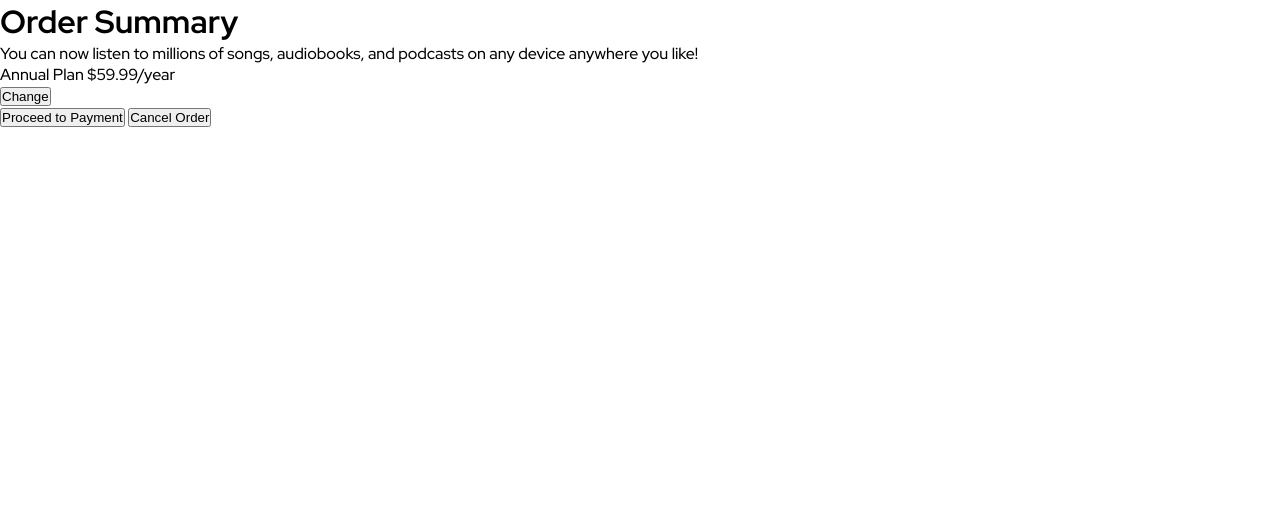
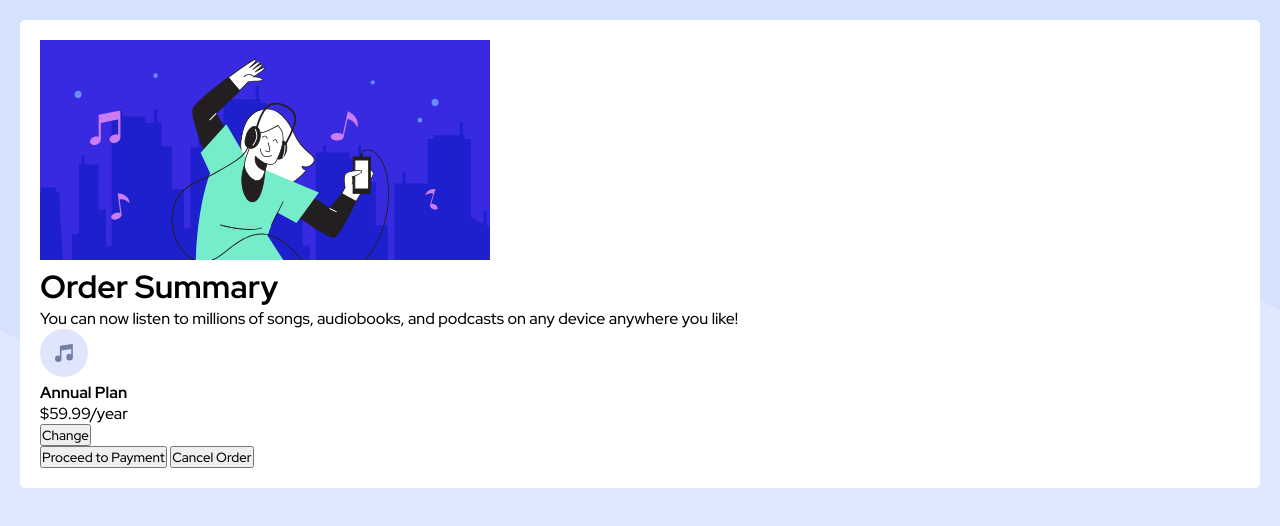
Before and after one commit to mizrmx/Order-Summary-Component, a plain HTML site: page index.html in a window 1280 px wide. Drawn offline with Linux system fonts and the light colour scheme.

Commit message:
Update structure and css

```diff
--- a/css/style.css
+++ b/css/style.css
@@ -1,4 +1,13 @@
 @import url("https://fonts.googleapis.com/css2?family=Red+Hat+Display:wght@500;700;900&display=swap");
+
+:root
+{
+    --pale-blue: hsl(225, 100%, 94%);
+    --bright-blue: hsl(245, 75%, 52%);
+    --very-pale-blue: hsl(225, 100%, 98%);
+    --desaturated-blue: hsl(224, 23%, 55%);
+    --dark-blue: hsl(223, 47%, 23%);
+}
 
 *
 {
@@ -16,11 +25,50 @@ body
 {
     font-family: 'Red Hat Display', sans-serif;
     font-size: 16px;
-    background-image: url(../images/pattern-background-desktop.svg) no-repeat;
-    background-size: contain;
+    background-color: var(--pale-blue);
 }
 
-/*Attribution*/
+button
+{
+    font-family: inherit;
+}
+
+.bg__image
+{
+    background: url(../images/pattern-background-mobile.svg) no-repeat center/cover;
+    height: 400px;
+    position: absolute;
+    top: 0;
+    left: 0;
+    right: 0;
+    bottom: 0;
+    z-index: -1;
+}
+
+.container
+{
+    background-color: #FFF;
+    margin: 20px;
+    padding: 20px;
+    border-radius: 5px;
+    box-shadow: 3px  3px 3px hsl(228, 45%, 44%), 0.15;
+}
+
+
+
+
+
+@media (min-width: 768px)
+{
+    .bg__image
+    {
+        background: url(../images/pattern-background-desktop.svg) no-repeat center/cover;
+        height: 50vh;
+    }
+}
+
+
+/* Attribution */
 .attribution
 {
     font-size: 11px; text-align: center;
--- a/index.html
+++ b/index.html
@@ -8,22 +8,26 @@
   <link rel="stylesheet" href="css/style.css">
 </head>
 <body>
+  <div class="bg__image"></div>
   <div class="container">
+    <img src="./images/illustration-hero.svg" alt="person music">
     <h1>Order Summary</h1>
 
     <p>You can now listen to millions of songs, audiobooks, and podcasts on any
     device anywhere you like!</p>
 
     <div>
-      Annual Plan
-      $59.99/year
+      <article>
+        <img src="./images/icon-music.svg" alt="icon music">
+        <h4>Annual Plan</h4>
+        <p>$59.99/year</p>
+      </article>
+      <button class="btn btn-change">Change</button>
     </div>
 
-    <button>Change</button>
-
     <div class="buttons">
-      <button>Proceed to Payment</button>
-      <button> Cancel Order</button>
+      <button class="btn btn-primary">Proceed to Payment</button>
+      <button class="btn btn-secondary"> Cancel Order</button>
     </div>
   </div>
 
```
